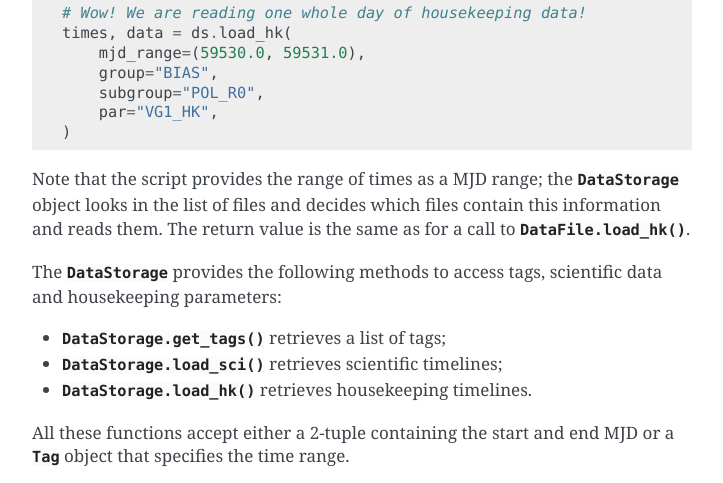
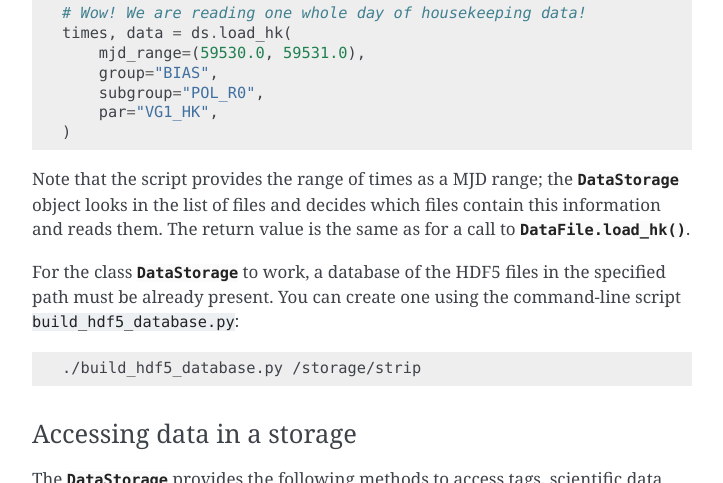
Before and after one commit to lspestrip/striptease, a Sphinx documentation site: the page built from docs/data_interface.rst, in a window 1280 px wide and 900 px high, scrolled down 3241 px, cut to the strip 0-483 px from the top of the window. Shown: the whole strip, without its empty margins (388-1111 px from the left). Built offline with Sphinx 7.4.7, drawn with Linux system fonts in a browser that asks for light colours; some of the changed text lies outside the part shown.

Commit message:
Document build_hdf5_database.py

```diff
--- a/docs/data_interface.rst
+++ b/docs/data_interface.rst
@@ -164,6 +164,17 @@ Note that the script provides the range of times as a MJD range; the
 which files contain this information and reads them. The return value
 is the same as for a call to :meth:`.DataFile.load_hk`.
 
+For the class :class:`.DataStorage` to work, a database of the HDF5
+files in the specified path must be already present. You can create
+one using the command-line script ``build_hdf5_database.py``:
+
+.. code-block:: text
+
+  ./build_hdf5_database.py /storage/strip
+
+Accessing data in a storage
+~~~~~~~~~~~~~~~~~~~~~~~~~~~
+
 The :class:`.DataStorage` provides the following methods to access
 tags, scientific data and housekeeping parameters:
 
```
